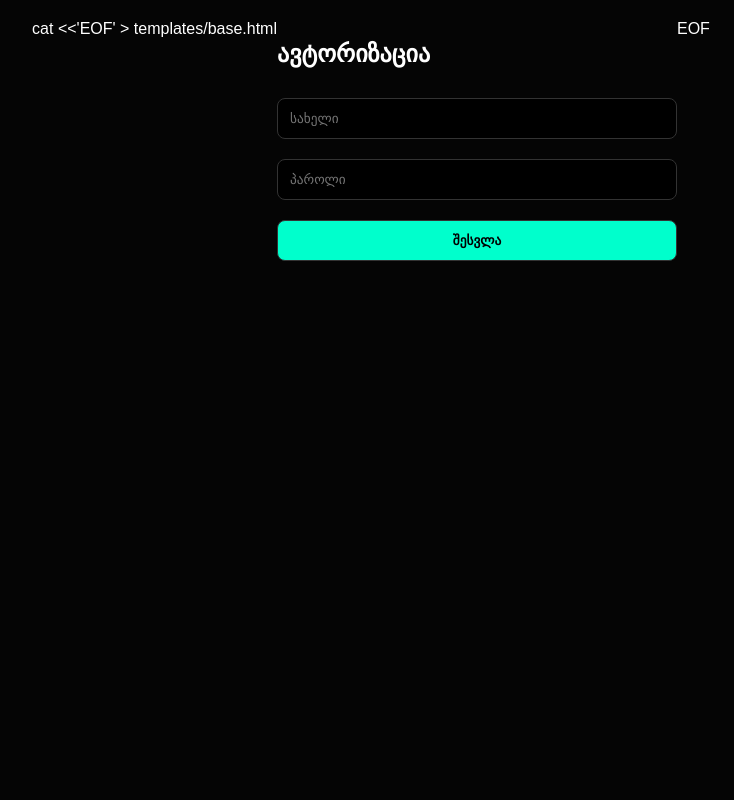
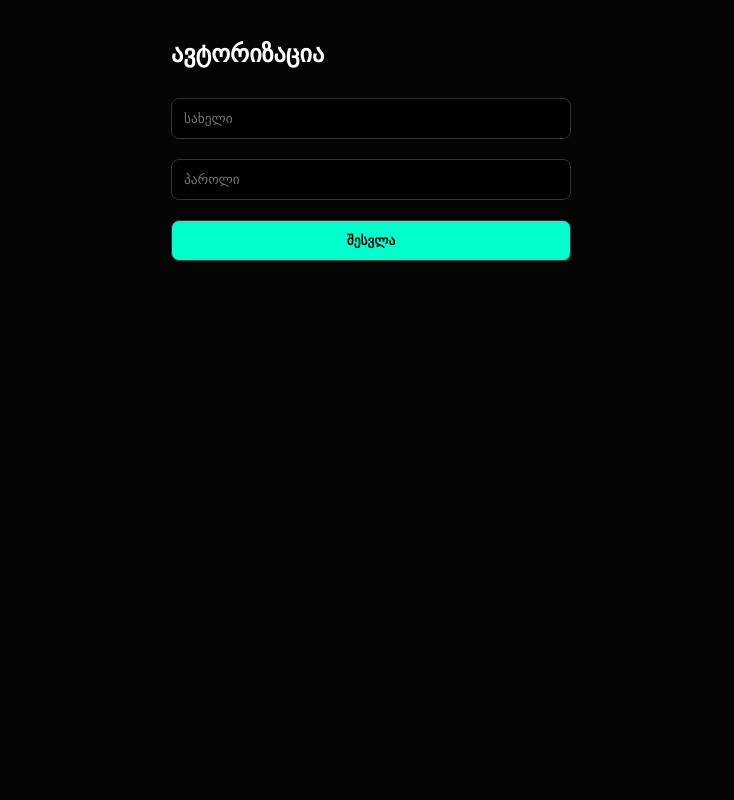
Before and after one commit to ninokvlividze20-alt/noventra-work, a Flask app: page /login in a window 1280 px wide. Shown: the whole page, without its empty margins (269-1003 px from the left). Run offline with Flask 3, Linux system fonts and the light colour scheme.

Commit message:
Fix template structure

```diff
--- a/templates/base.html
+++ b/templates/base.html
@@ -1,4 +1,3 @@
-cat <<'EOF' > templates/base.html
 <!DOCTYPE html>
 <html lang="ka">
 <head>
@@ -18,4 +17,3 @@ cat <<'EOF' > templates/base.html
     </div>
 </body>
 </html>
-EOF
```
